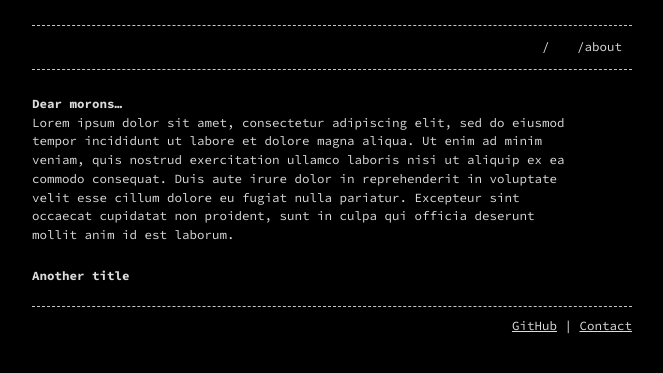
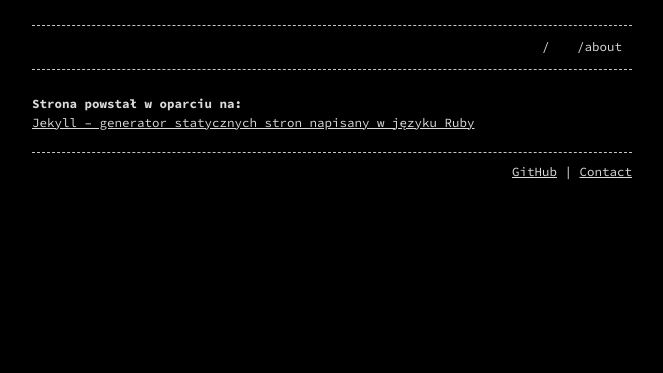
Before and after one commit to esccode/esccode.github.io, a Jekyll site: the page built from _posts/2018-11-04-dear-morons.markdown.md, in a window 1280 px wide. Shown: the top 373 px of the page, without its empty margins (308-971 px from the left). Built offline with Jekyll 4.4.1, drawn with Linux system fonts in a browser that asks for light colours.

Commit message:
Update 2018-11-04-dear-morons.markdown.md

```diff
--- a/_posts/2018-11-04-dear-morons.markdown.md
+++ b/_posts/2018-11-04-dear-morons.markdown.md
@@ -1,15 +1,8 @@
 ---
 layout: post
 title: "Dear morons..."
-date: 2018-11-04 12:32:45 +0100
+date: 2020-05-27 12:32:45 +0100
 categories:
 ---
-# Dear morons...
-Lorem ipsum dolor sit amet, consectetur adipiscing elit, sed do eiusmod
-tempor incididunt ut labore et dolore magna aliqua. Ut enim ad minim
-veniam, quis nostrud exercitation ullamco laboris nisi ut aliquip ex ea
-commodo consequat. Duis aute irure dolor in reprehenderit in voluptate
-velit esse cillum dolore eu fugiat nulla pariatur. Excepteur sint
-occaecat cupidatat non proident, sunt in culpa qui officia deserunt
-mollit anim id est laborum.
-## Another title
+# Strona powstał w oparciu na:
+[Jekyll – generator statycznych stron napisany w języku Ruby](https://jekyllrb.com/)
```
